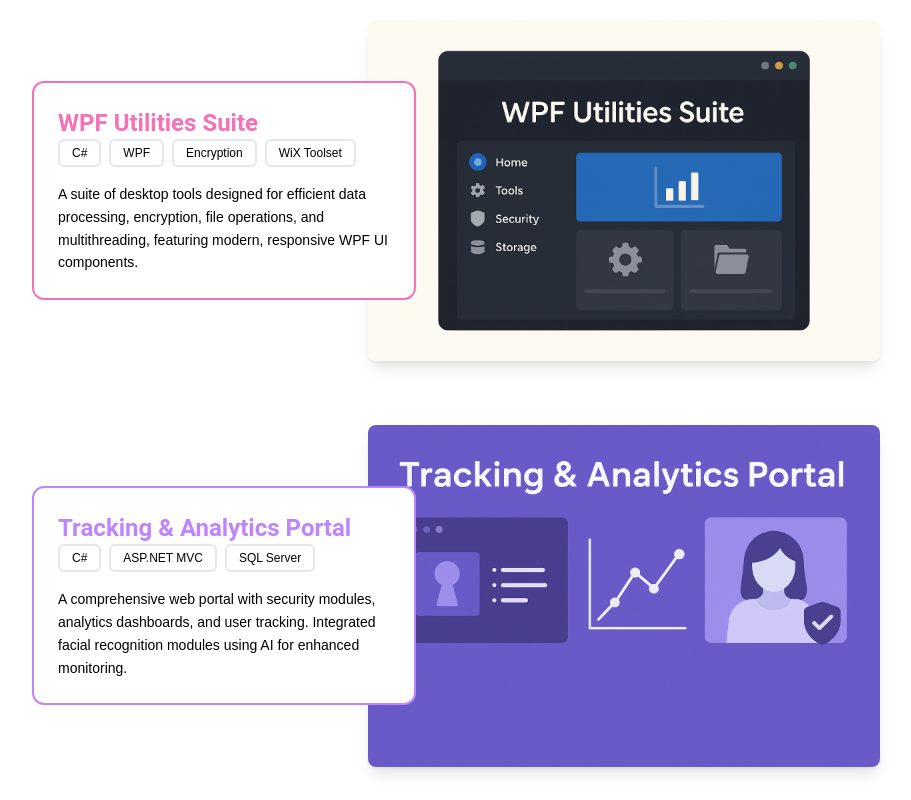
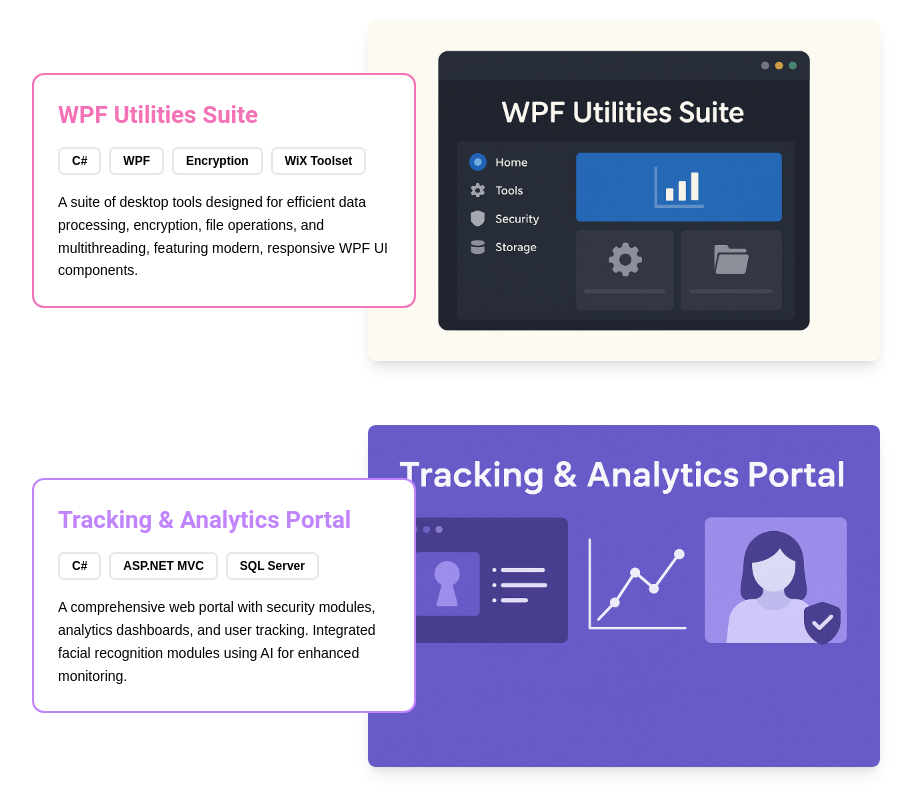
Before and after one commit to fatematahir10/Portfolio, a React (Vite) app: page / in a window 1280 px wide. Shown: the part 980-1780 px from the top of the page, without its empty margins (184-1095 px from the left). Built offline with nearby package versions, Linux system fonts and the light colour scheme.

Commit message:
minor fixes

```diff
--- a/src/components/Projects.tsx
+++ b/src/components/Projects.tsx
@@ -87,11 +87,11 @@ const Projects: React.FC = () => {
                 {proj.title}
               </h3>
 
-              <div className="flex flex-wrap gap-2 mb-4">
+              <div className="flex flex-wrap gap-2 mb-4 mt-4">
                 {proj.tech.map((tech) => (
                   <span
                     key={tech}
-                    className="border-2 border-black-400 text-xs px-3 py-1 rounded-md"
+                    className="border-2 border-black-400 text-xs font-semibold px-3 py-1 rounded-md"
                   >
                     {tech}
                   </span>
```
